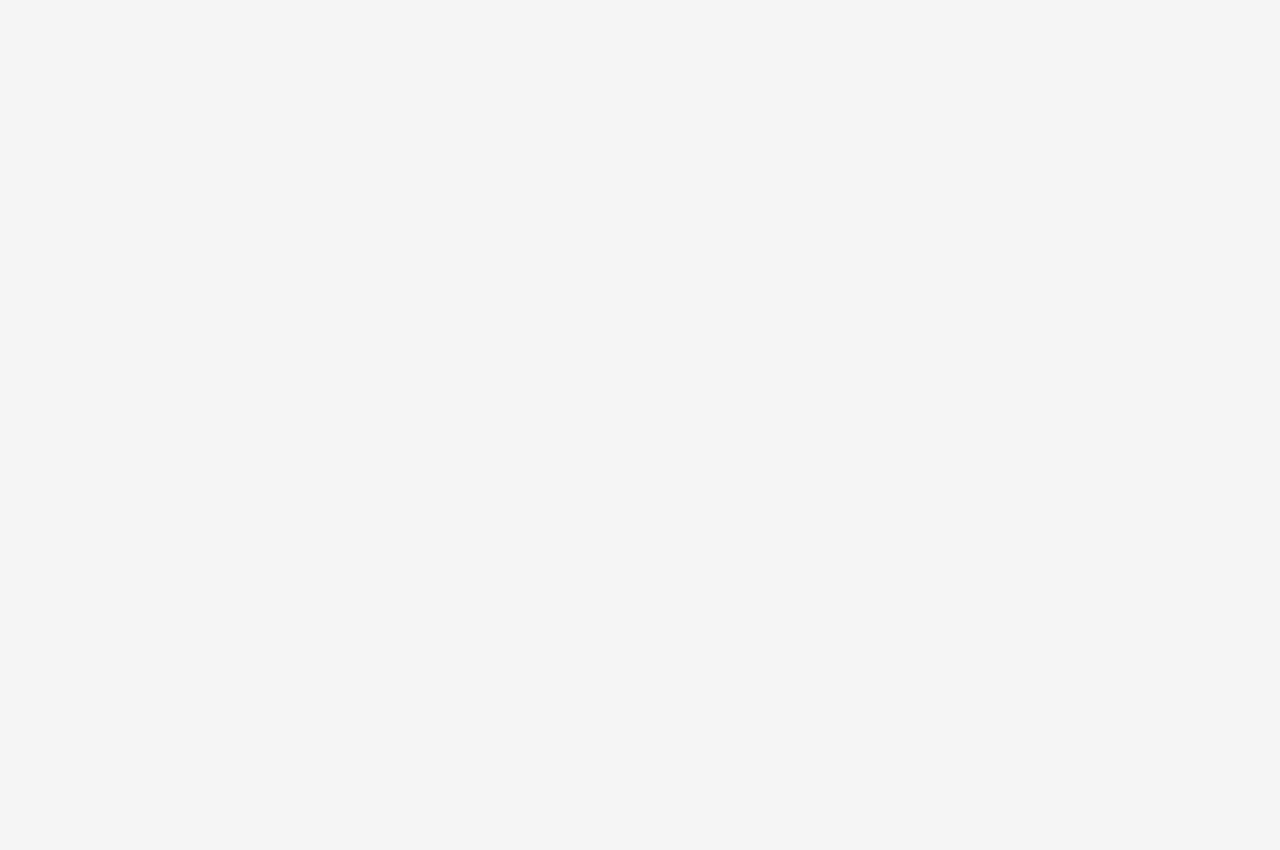
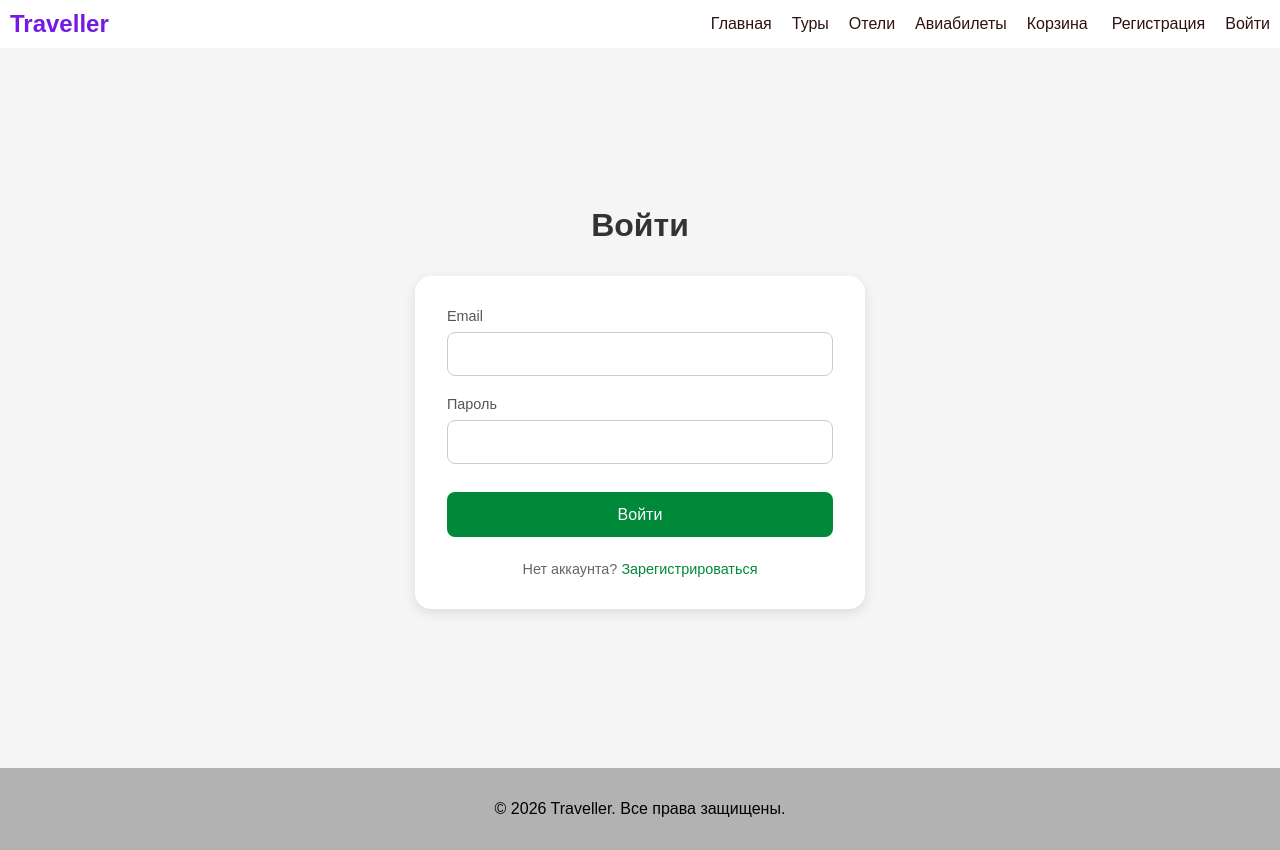
Before and after one commit to AuyLisa/Traveller-React-open-repo, a React (Vite) app: page /login in a window 1280 px wide. Before the commit this address had no page. Before the commit the page ends 800 px from the top, so only its background shows below. Built offline with nearby package versions, Linux system fonts and the light colour scheme.

Commit message:
маршруты войти и регистрация

```diff
--- a/src/components/header/Header.jsx
+++ b/src/components/header/Header.jsx
@@ -25,6 +25,8 @@ function Header() {
               )}
             </Link>
           </li>
+          <li><Link className="header__link" to="/registration">Регистрация</Link></li>
+          <li><Link className="header__link" to="/login">Войти</Link></li>
         </ul>
       </nav>
     </header>
--- /dev/null
+++ b/src/components/log-in/LogIn.css
@@ -0,0 +1,85 @@
+.log-in {
+  width: 100%;
+  max-width: 450px;
+  background: #fff;
+  border-radius: 16px;
+  padding: 2rem;
+  box-shadow: 0 4px 12px rgba(0, 0, 0, 0.1);
+  transition: transform 0.2s ease;
+}
+
+.log-in:hover {
+  transform: translateY(-2px);
+  box-shadow: 0 8px 20px rgba(0, 0, 0, 0.15);
+}
+
+.log-in__error {
+  color: #d32f2f;
+  background: #ffebee;
+  border-radius: 8px;
+  padding: 0.75rem;
+  margin-bottom: 1.5rem;
+  text-align: center;
+  font-size: 0.9rem;
+}
+
+.log-in__field {
+  margin-bottom: 1.25rem;
+}
+
+.log-in__label {
+  display: block;
+  font-weight: 500;
+  color: #555;
+  margin-bottom: 0.5rem;
+  font-size: 0.9rem;
+}
+
+.log-in__input {
+  width: 100%;
+  padding: 0.75rem;
+  border: 1px solid #ccc;
+  border-radius: 8px;
+  font-size: 1rem;
+  transition: border-color 0.2s;
+}
+
+.log-in__input:focus {
+  border-color: #0066cc;
+  outline: none;
+}
+
+.log-in__button {
+  width: 100%;
+  background: #01893a;
+  color: #fff;
+  border: none;
+  border-radius: 8px;
+  padding: 0.85rem;
+  font-size: 1rem;
+  font-weight: 500;
+  cursor: pointer;
+  transition: 0.2s;
+  margin-top: 0.5rem;
+}
+
+.log-in__button:hover {
+  background: #045024;
+}
+
+.log-in__registration-link {
+  text-align: center;
+  margin-top: 1.5rem;
+  font-size: 0.9rem;
+  color: #666;
+}
+
+.log-in__registration-link a {
+  color: #01893a;
+  text-decoration: none;
+  font-weight: 500;
+}
+
+.log-in__registration-link a:hover {
+  text-decoration: underline;
+}
--- /dev/null
+++ b/src/components/log-in/LogIn.jsx
@@ -0,0 +1,70 @@
+import { useState } from 'react';
+import { useNavigate } from 'react-router-dom';
+import './LogIn.css';
+
+
+function LogIn() {
+  const navigate = useNavigate();
+  const [formData, setFormData] = useState({
+    email: '',
+    password: ''
+  });
+
+//обработчик изменения полей
+  const handleChange = (e) => {
+    setFormData({
+      ...formData,
+      [e.target.name]: e.target.value  // обновляем только изменённое поле
+    });
+  };
+
+  //обработчик отправки формы
+  const handleSubmit = (e) => {
+    e.preventDefault();  // не перезагружать страницу чтобы после кнопки регистрация выйти в главный экан
+    console.log('Войти:', formData);
+    navigate('/');
+  };
+
+  //обработчик отправки на страницу регистрации
+  const handleRegistration = (e) => {
+    e.preventDefault();
+    navigate('/registration');
+  };
+  return (
+    <form className="log-in" onSubmit={handleSubmit}>
+      <div className="log-in__field">
+        <label className="log-in__label">Email</label>
+        <input
+          type="email"
+          name="email"
+          className="log-in__input"
+          value={formData.email}
+          onChange={handleChange}
+          required
+        />
+      </div>
+
+      <div className="log-in__field">
+        <label className="log-in__label">Пароль</label>
+        <input
+          type="password"
+          name="password"
+          className="log-in__input"
+          value={formData.password}
+          onChange={handleChange}
+          required
+        />
+      </div>
+
+      <button type="submit" className="log-in__button">
+        Войти
+      </button>
+
+      <p className="log-in__registration-link">
+        Нет аккаунта? <a href="/registration" onClick={handleRegistration}>Зарегистрироваться</a>
+      </p>
+    </form>
+  );
+}
+
+export default LogIn;
--- /dev/null
+++ b/src/components/registration-form/RegistrationForm.css
@@ -0,0 +1,85 @@
+.registration-form {
+  width: 100%;
+  max-width: 450px;
+  background: #fff;
+  border-radius: 16px;
+  padding: 2rem;
+  box-shadow: 0 4px 12px rgba(0, 0, 0, 0.1);
+  transition: transform 0.2s ease;
+}
+
+.registration-form:hover {
+  transform: translateY(-2px);
+  box-shadow: 0 8px 20px rgba(0, 0, 0, 0.15);
+}
+
+.registration-form__error {
+  color: #d32f2f;
+  background: #ffebee;
+  border-radius: 8px;
+  padding: 0.75rem;
+  margin-bottom: 1.5rem;
+  text-align: center;
+  font-size: 0.9rem;
+}
+
+.registration-form__field {
+  margin-bottom: 1.25rem;
+}
+
+.registration-form__label {
+  display: block;
+  font-weight: 500;
+  color: #555;
+  margin-bottom: 0.5rem;
+  font-size: 0.9rem;
+}
+
+.registration-form__input {
+  width: 100%;
+  padding: 0.75rem;
+  border: 1px solid #ccc;
+  border-radius: 8px;
+  font-size: 1rem;
+  transition: border-color 0.2s;
+}
+
+.registration-form__input:focus {
+  border-color: #0066cc;
+  outline: none;
+}
+
+.registration-form__button {
+  width: 100%;
+  background: #0066cc;
+  color: #fff;
+  border: none;
+  border-radius: 8px;
+  padding: 0.85rem;
+  font-size: 1rem;
+  font-weight: 500;
+  cursor: pointer;
+  transition: 0.2s;
+  margin-top: 0.5rem;
+}
+
+.registration-form__button:hover {
+  background: #004c99;
+}
+
+.registration-form__login-link {
+  text-align: center;
+  margin-top: 1.5rem;
+  font-size: 0.9rem;
+  color: #666;
+}
+
+.registration-form__login-link a {
+  color: #0066cc;
+  text-decoration: none;
+  font-weight: 500;
+}
+
+.registration-form__login-link a:hover {
+  text-decoration: underline;
+}
--- /dev/null
+++ b/src/components/registration-form/RegistrationForm.jsx
@@ -0,0 +1,84 @@
+import { useState } from 'react';
+import { useNavigate } from 'react-router-dom';
+import './RegistrationForm.css';
+
+
+function RegistrationForm() {
+  const navigate = useNavigate();
+  const [formData, setFormData] = useState({
+    name: '',
+    email: '',
+    password: ''
+  });
+
+//обработчик изменения полей
+  const handleChange = (e) => {
+    setFormData({
+      ...formData,
+      [e.target.name]: e.target.value  // обновляем только изменённое поле
+    });
+  };
+
+  //обработчик отправки формы
+  const handleSubmit = (e) => {
+    e.preventDefault();  // не перезагружать страницу чтобы после кнопки регистрация выйти в главный экан
+    console.log('Регистрация:', formData);
+    navigate('/');
+  };
+
+  //обработчик отправки на страницу войти
+  const handleLogin = (e) => {
+    e.preventDefault();
+    navigate('/login');
+  };
+
+  return (
+    <form className="registration-form" onSubmit={handleSubmit}>
+      <div className="registration-form__field">
+        <label className="registration-form__label">Имя</label>
+        <input
+          type="text"
+          name="name"
+          className="registration-form__input"
+          value={formData.name}
+          onChange={handleChange}
+          required
+        />
+      </div>
+
+      <div className="registration-form__field">
+        <label className="registration-form__label">Email</label>
+        <input
+          type="email"
+          name="email"
+          className="registration-form__input"
+          value={formData.email}
+          onChange={handleChange}
+          required
+        />
+      </div>
+
+      <div className="registration-form__field">
+        <label className="registration-form__label">Пароль</label>
+        <input
+          type="password"
+          name="password"
+          className="registration-form__input"
+          value={formData.password}
+          onChange={handleChange}
+          required
+        />
+      </div>
+
+      <button type="submit" className="registration-form__button">
+        Зарегистрироваться
+      </button>
+
+      <p className="registration-form__login-link">
+        Уже есть аккаунт? <a href="/login" onClick={handleLogin}> Войти</a>
+      </p>
+    </form>
+  );
+}
+
+export default RegistrationForm;
--- a/src/main.jsx
+++ b/src/main.jsx
@@ -9,6 +9,9 @@ import Hotels from './pages/hotels/Hotels'
 import Avia from './pages/avia/Avia'
 import Cart from './pages/cart/Cart'
 import Checkout from './pages/checkout/Checkout'
+import Registration from './pages/registration/Registration'
+import Login from './pages/login/Login'
+
 
 createRoot(document.getElementById('root')).render(
   <StrictMode>
@@ -21,6 +24,8 @@ createRoot(document.getElementById('root')).render(
         <Route path="/avia" element={<Avia />} />
         <Route path="/cart" element={<Cart />} />
         <Route path="/checkout" element={<Checkout />} />
+        <Route path="/registration" element={<Registration />} />
+        <Route path="/login" element={<Login />} />
       </Routes>
     </BrowserRouter>
   </StrictMode>,
--- /dev/null
+++ b/src/pages/login/Login.css
@@ -0,0 +1,16 @@
+.login-page {
+  display: flex;
+  flex-direction: column;
+  align-items: center;
+  justify-content: center;
+  min-height: 80vh;
+  padding: 2rem;
+}
+
+.login-page__title {
+  font-size: 2rem;
+  font-weight: 600;
+  color: #333;
+  margin-bottom: 2rem;
+  text-align: center;
+}
--- /dev/null
+++ b/src/pages/login/Login.jsx
@@ -0,0 +1,17 @@
+import Layout from '../../components/layout/Layout';
+import LogIn from '../../components/log-in/LogIn';
+import './Login.css';
+
+
+function Login() {
+  return (
+    <Layout>
+      <div className="login-page">
+        <h1 className="login-page__title">Войти</h1>
+        <LogIn />
+      </div>
+    </Layout>
+  );
+}
+
+export default Login;
--- /dev/null
+++ b/src/pages/registration/Registration.css
@@ -0,0 +1,16 @@
+.registration-page {
+  display: flex;
+  flex-direction: column;
+  align-items: center;
+  justify-content: center;
+  min-height: 80vh;
+  padding: 2rem;
+}
+
+.registration-page__title {
+  font-size: 2rem;
+  font-weight: 600;
+  color: #333;
+  margin-bottom: 2rem;
+  text-align: center;
+}
--- /dev/null
+++ b/src/pages/registration/Registration.jsx
@@ -0,0 +1,17 @@
+import Layout from '../../components/layout/Layout';
+import RegistrationForm from '../../components/registration-form/RegistrationForm';
+import './Registration.css';
+
+
+function Registration() {
+  return (
+    <Layout>
+      <div className="registration-page">
+        <h1 className="registration-page__title">Регистрация</h1>
+        <RegistrationForm />
+      </div>
+    </Layout>
+  );
+}
+
+export default Registration;
```
